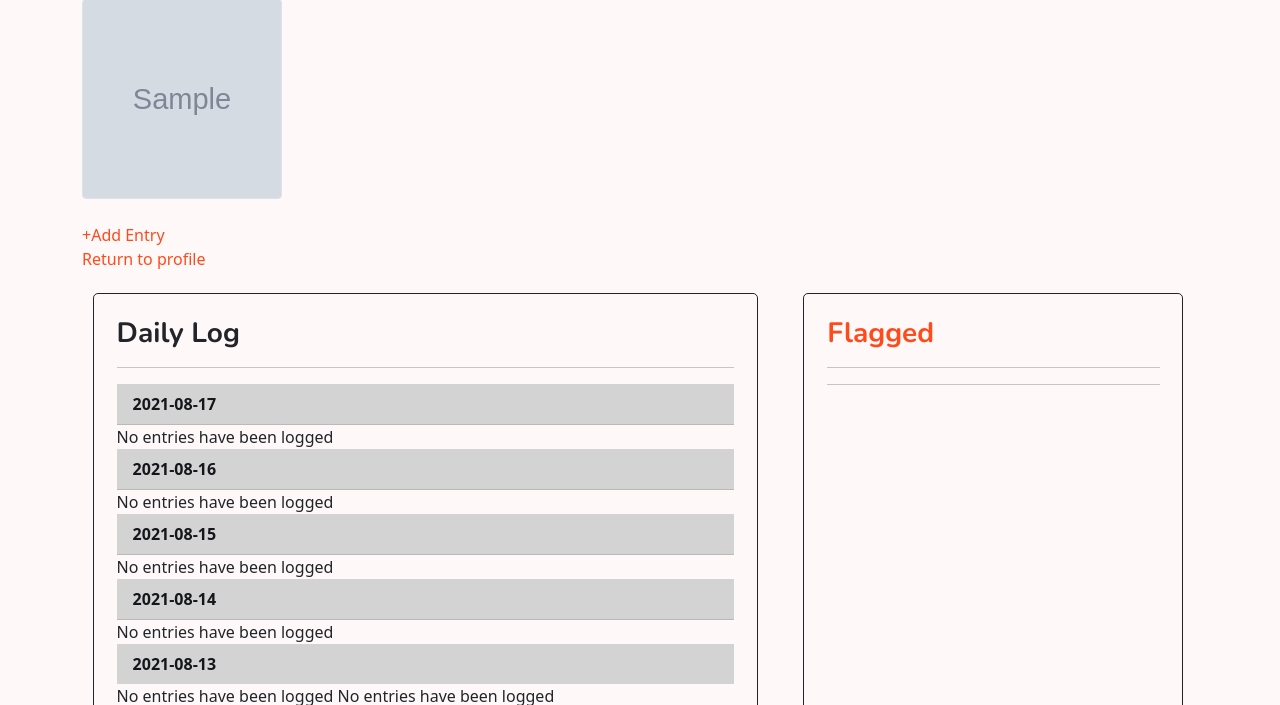
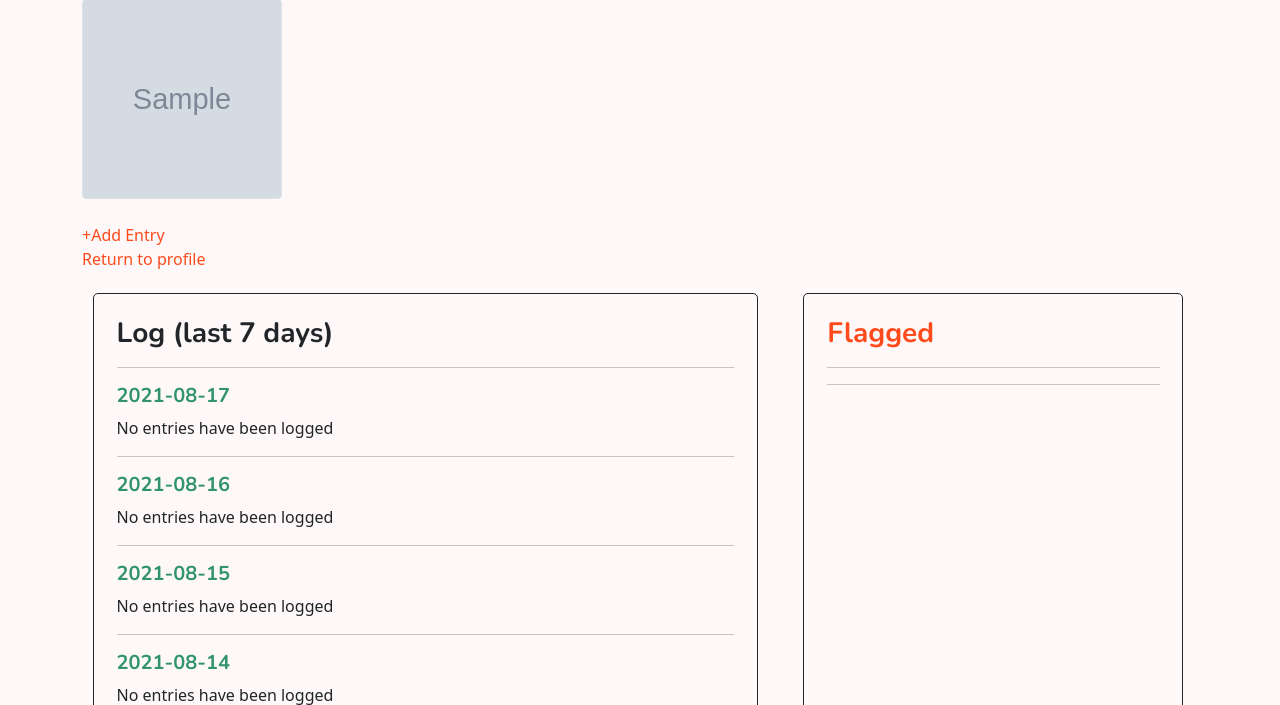
Before and after one commit to aprilso/dogdays, a Flask app: page /dogs/1/view-entries in a window 1280 px wide. Shown: the part 125-830 px from the top of the page. Run offline with Flask 2, Linux system fonts and the light colour scheme; the visitor is signed in with stand-in values (Sample User, id 1); tables that the repository leaves empty hold one stand-in row (values such as "Sample post"); grey boxes marked "Sample" are stand-in pictures; some libraries are stand-ins or nearby versions.

Commit message:
displays last 7 days with correct sorting by day (need to add 'view all history')

```diff
--- a/server.py
+++ b/server.py
@@ -370,7 +370,7 @@ def view_entries(dog_id):
     dates_list = []
     day_dict = {}
 
-    for day in range(5):
+    for day in range(7):
         d = today-timedelta(days = day)
 
         # new_day_entries = crud.get_dog_entries_by_day(dog_id, d)
--- a/templates/all_entries.html
+++ b/templates/all_entries.html
@@ -21,19 +21,24 @@
   <div class="row">
 
     <div class="col-7 bordered">
-    <h3>Daily Log</h3>
+    <h3>Log (last 7 days)</h3>
     <hr>
 
 
- <!-- LIST TEST -->
-    <ul class="list-group list-group-flush ">
+      {% for key, value in day_dict.items() %}
+        <div class="row green">
+          <!-- <hr size=5px> -->
 
-      {% for key, value in day_dict.items() %}
-        <li class="list-group-item list-group-item-dark">
-            <b>{{ key }}</b>
-        </li>
+          <!-- <h5 style="border:3px; border-style:solid; padding: 0.5em; border-radius: 5px;"> -->
+            <h5 >
+              {{ key }}
+            </h5>
+            <br>
+
+        </div>
+
           {% for each in value %}
-          <div class="col table-icon">
+          <div class="col table-icon pull-right">
 
             <img src= "/static/images/{{ each.entry_type }}.svg" alt="{{ each.entry_type }}">
             <p>{{ each.entry_type }}</p>
@@ -52,6 +57,8 @@
             <hr>
             <p>
             {% else %} No entries have been logged
+            <br>
+            <hr>
 
 
 
@@ -59,62 +66,9 @@
 
         {% endfor %}
 
-
-      {% for entry in today_entries|reverse %}
+            </div>
 
 
-
-      <li class="list-group-item cream">
-      <div class="col-6 table-icon">
-        <!-- <img src= "/static/images/training.svg" alt="{{ entry.entry_type }}"> -->
-        <img src= "/static/images/{{ entry.entry_type }}.svg" alt="{{ entry.entry_type }}">
-        <p>{{ entry.entry_type }}</p>
-      </div>
-
-        <h5>{{ entry.entry_name }}
-          {% if entry.flag == 'Warning' %}
-            <span class="material-icons" style="color:#ff4a1c;">flag</span>
-          {% endif %}
-        </h5>
-        {{ entry.time_happen }}
-        <br>With {{ entry.first_name }}
-
-        <br><i>{{ entry.notes }}</i>
-
-        {% else %} No entries have been logged
-      </li>
-      {% endfor %}
-
-
-
-    </ul>
-
-<!-- LIST TEST END -->
-
-      {% for entry in entries|reverse %}
-      <div class="col-6 table-icon">
-        <!-- <img src= "/static/images/training.svg" alt="{{ entry.entry_type }}"> -->
-        <img src= "/static/images/{{ entry.entry_type }}.svg" alt="{{ entry.entry_type }}">
-        <p>{{ entry.entry_type }}</p>
-      </div>
-
-
-        <h5>{{ entry.entry_name }}
-          {% if entry.flag == 'Warning' %}
-            <span class="material-icons" style="color:#ff4a1c;">flag</span>
-          {% endif %}
-        </h5>
-        {{ entry.time_happen }}
-        <br>With {{ entry.first_name }}
-
-        <br><i>{{ entry.notes }}</i>
-        <hr>
-        <p>
-        {% else %} No entries have been logged
-
-      {% endfor %}
-
-      </div>
 
       <div class="col-4 bordered">
         <h3 class="orange">Flagged</h3>
```
